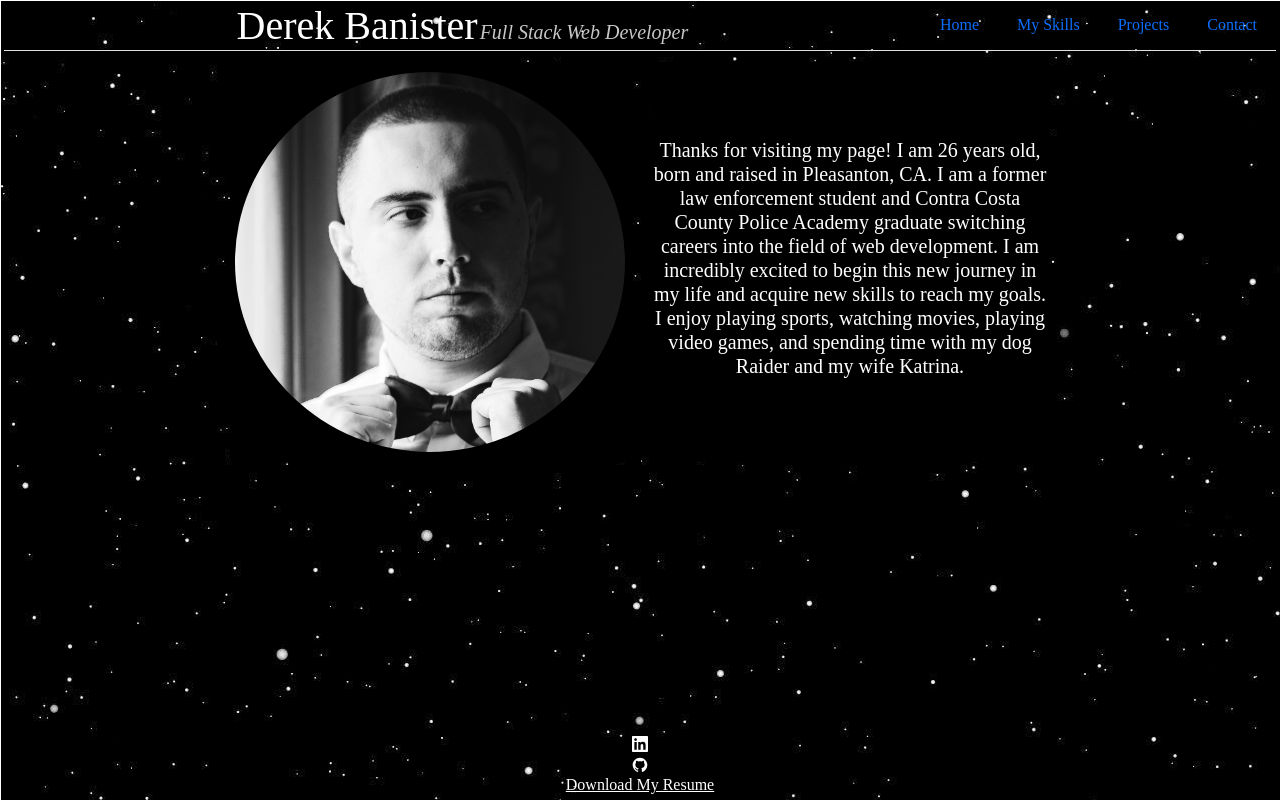
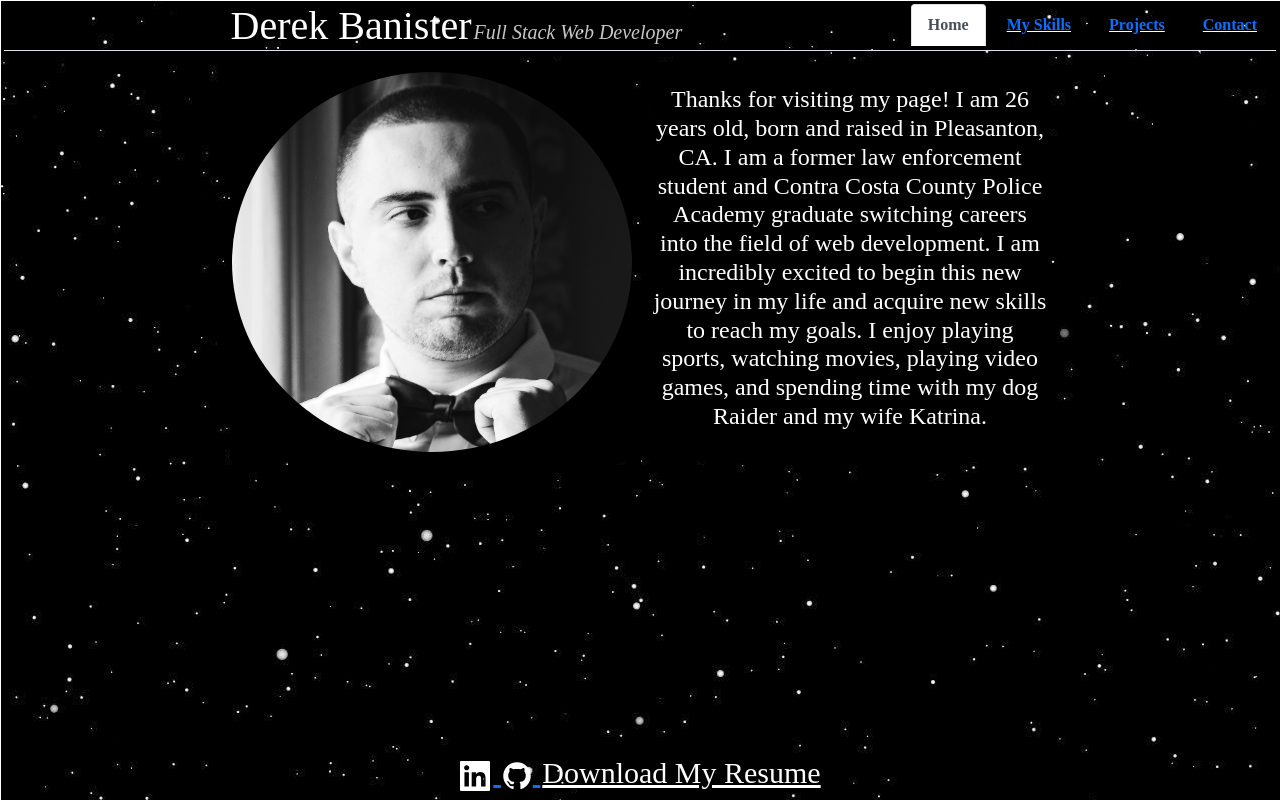
Before and after one commit to DerekBanister/react-portfolio, a React (Create React App) app: page / in a window 1280 px wide. Built offline with nearby package versions, Linux system fonts and the light colour scheme.

Commit message:
touching up some styling and finalizing readme

```diff
--- a/src/components/About.js
+++ b/src/components/About.js
@@ -4,15 +4,9 @@ import me from "../images/me.jpg"
 import '../styles/style.css';
 
 const styles = {
-    techs: {
-        height: "80px",
-    },
-    aboutme: {
-
-    },
     db: {
         borderRadius: "50%",
-        width: "390px",
+        width: "400px",
         height: "380px",
     }
 }
--- a/src/components/Footer.js
+++ b/src/components/Footer.js
@@ -13,10 +13,6 @@ function Footer() {
             <a href="https://github.com/DerekBanister" target="_blank" rel="noreferrer" class="icon"> <GrGithub /> </a>
 
             <a href="images/resume.pdf" target="blank" class="button email" download>Download My Resume</a>
-            <br></br>
-            <a href="mailto: ptownderek@yahoo.com" class="email">Email: ptownderek@yahoo.com</a>
-            <br></br>
-            <a class="email">Phone: 925-998-9536</a>
         </div>
     )
 
--- a/src/components/Nav.js
+++ b/src/components/Nav.js
@@ -16,7 +16,7 @@ function NavTabs({ currentPage, handlePageChange }) {
                 <a
                     href="#home"
                     onClick={() => handlePageChange('Home')}
-                    className={currentPage === 'Techs' ? 'nav-link active' : 'nav-link'}
+                    className={currentPage === 'Home' ? 'nav-link active' : 'nav-link'}
                 >
                     Home
                 </a>
--- a/src/styles/style.css
+++ b/src/styles/style.css
@@ -18,6 +18,9 @@
       border: none;
       background-color: black;
 
+  }
+  .aboutme {
+    font-size: 24px;
   }
 .card-columns {
     display: flex;
@@ -46,11 +49,19 @@
 .form {
   margin: 20px;
 }
+.nav-item {
+  font-size: 15;
+  font-weight: bold;
+  text-decoration: underline;
+}
 .icon {
-  display: block;
+  display: inline;
   padding: 0px;
   height: 20px;
 
+}
+a:hover {
+  opacity: 0.8;
 }
 .email {
   color: white;
@@ -62,8 +73,9 @@
   width: 100%;
 }
 .footer {
+  font-size: 30px;
   position: fixed;
-    height: 70px;
+    height: 50px;
     bottom: 0px;
     left: 0px;
     right: 0px;
```
Also changed, not shown: src/images/reactport.PNG (added), 1 other file (tests, documents, lock files or other folders).
